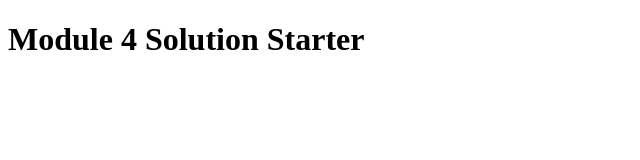
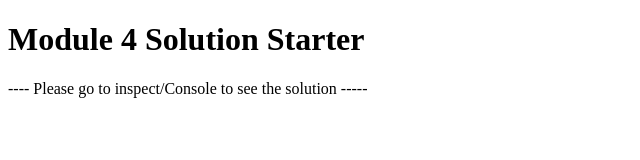
Before and after one commit to Renatolcpereira/mod4-solution, a plain HTML site: page index.html in a window 1280 px wide. Shown: the whole page, without its empty margins (0-640 px from the left). Drawn offline with Linux system fonts and the light colour scheme.

Commit message:
Update index.html
Add note on html

```diff
--- a/index.html
+++ b/index.html
@@ -12,5 +12,6 @@
 </head>
 <body>
   <h1>Module 4 Solution Starter</h1>
+  <p>---- Please go to inspect/Console to see the solution -----</p>
 </body>
 </html>
```
